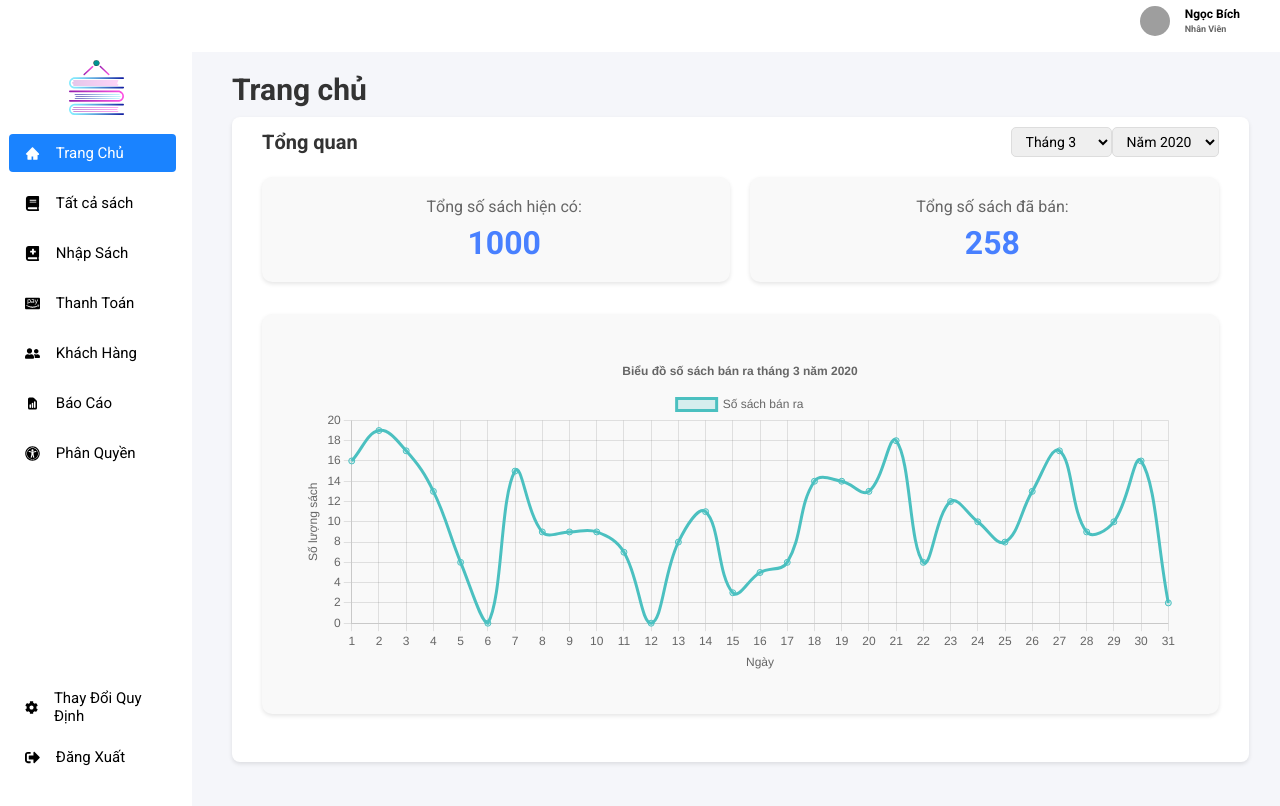
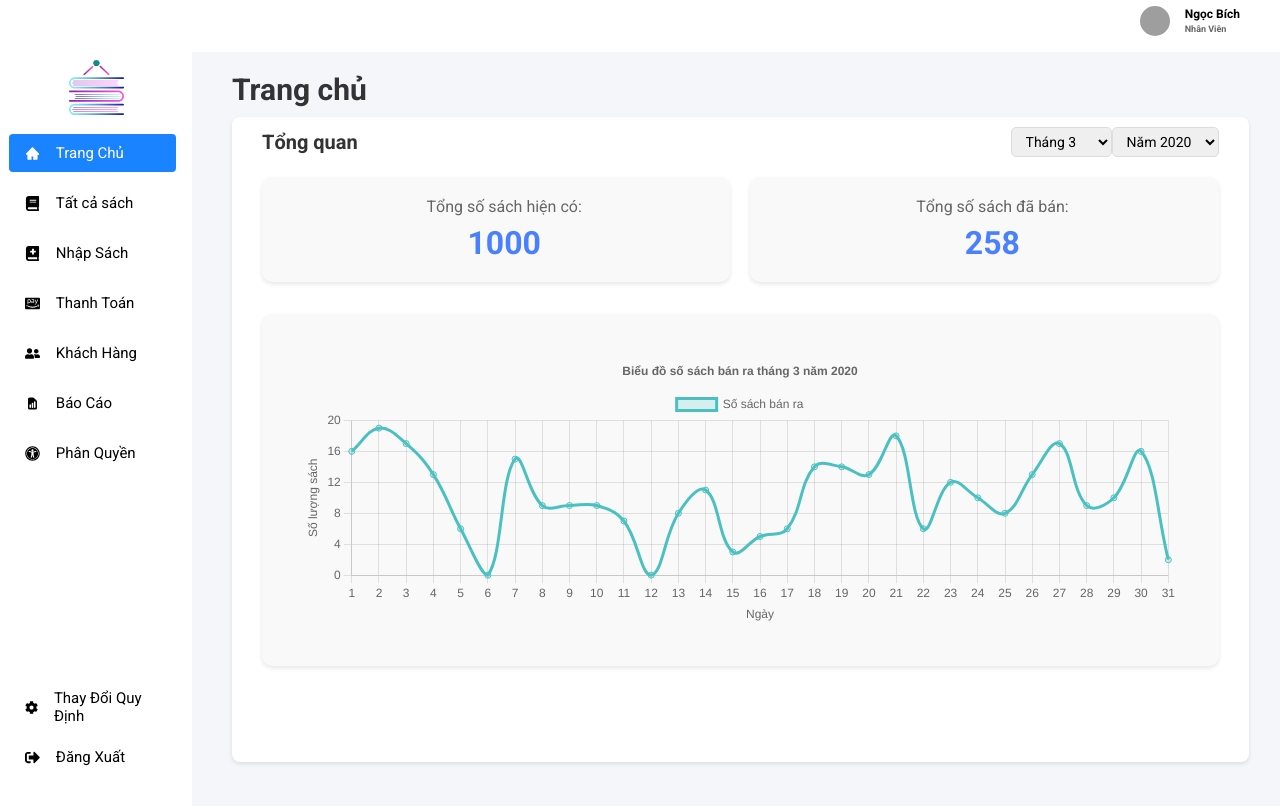
Before and after one commit to trantranuit/SE104-Bookstore-Management, a React (Create React App) app: page / in a window 1280 px wide. Shown: the top 806 px of the page. Built offline with nearby package versions, Linux system fonts and the light colour scheme; grey boxes are pictures that could not be loaded.

Commit message:
cap nhat trang chu

```diff
--- a/src/pages/TrangChu/TrangChu.css
+++ b/src/pages/TrangChu/TrangChu.css
@@ -76,7 +76,7 @@ div:not(.overview-stats) > .stat-item {
   display: flex;
   justify-content: center; /* Center chart horizontally */
   align-items: center; /* Center chart vertically */
-  height: 25rem;
+  height: 22rem;
 }
 
 /* Style for the chart itself */
```
